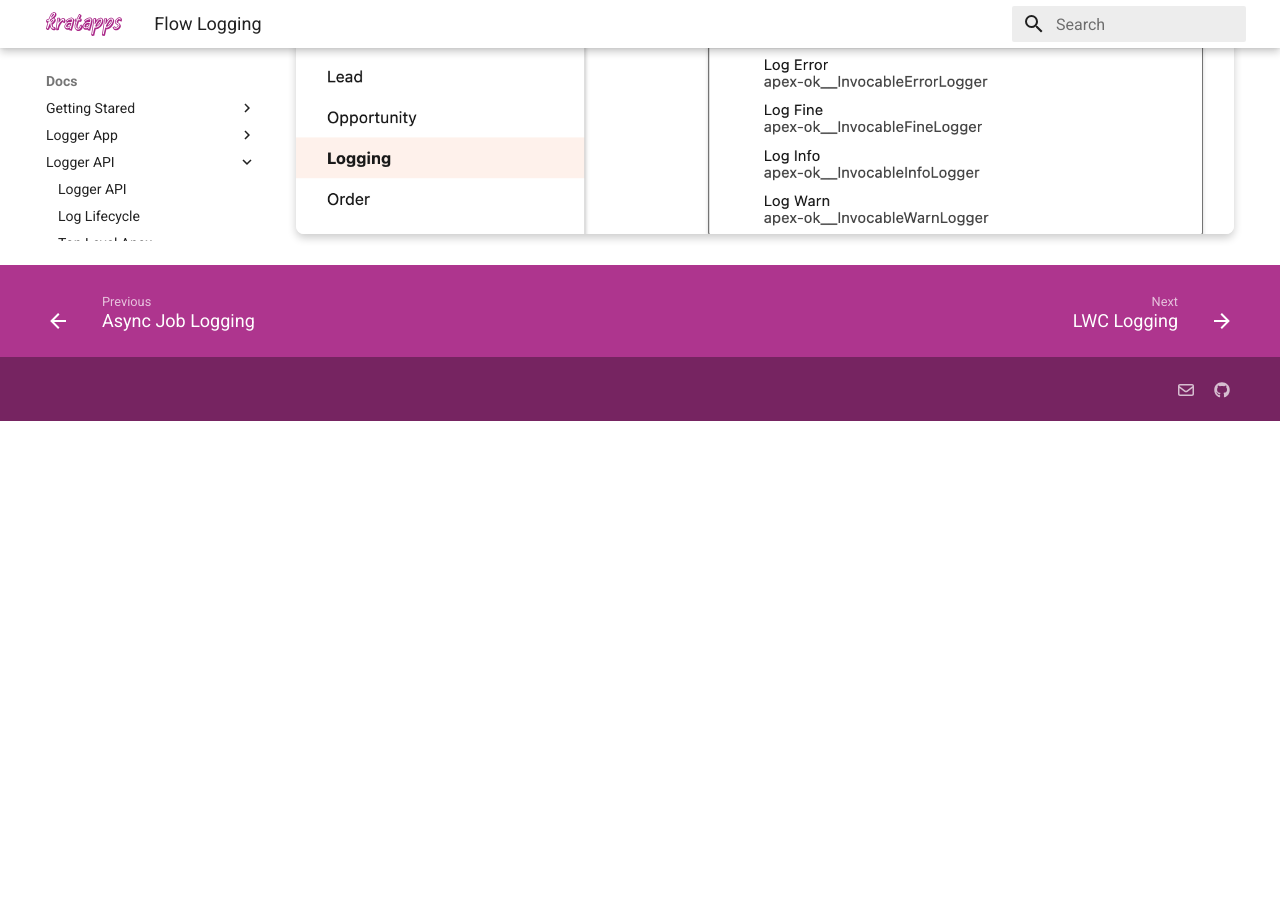
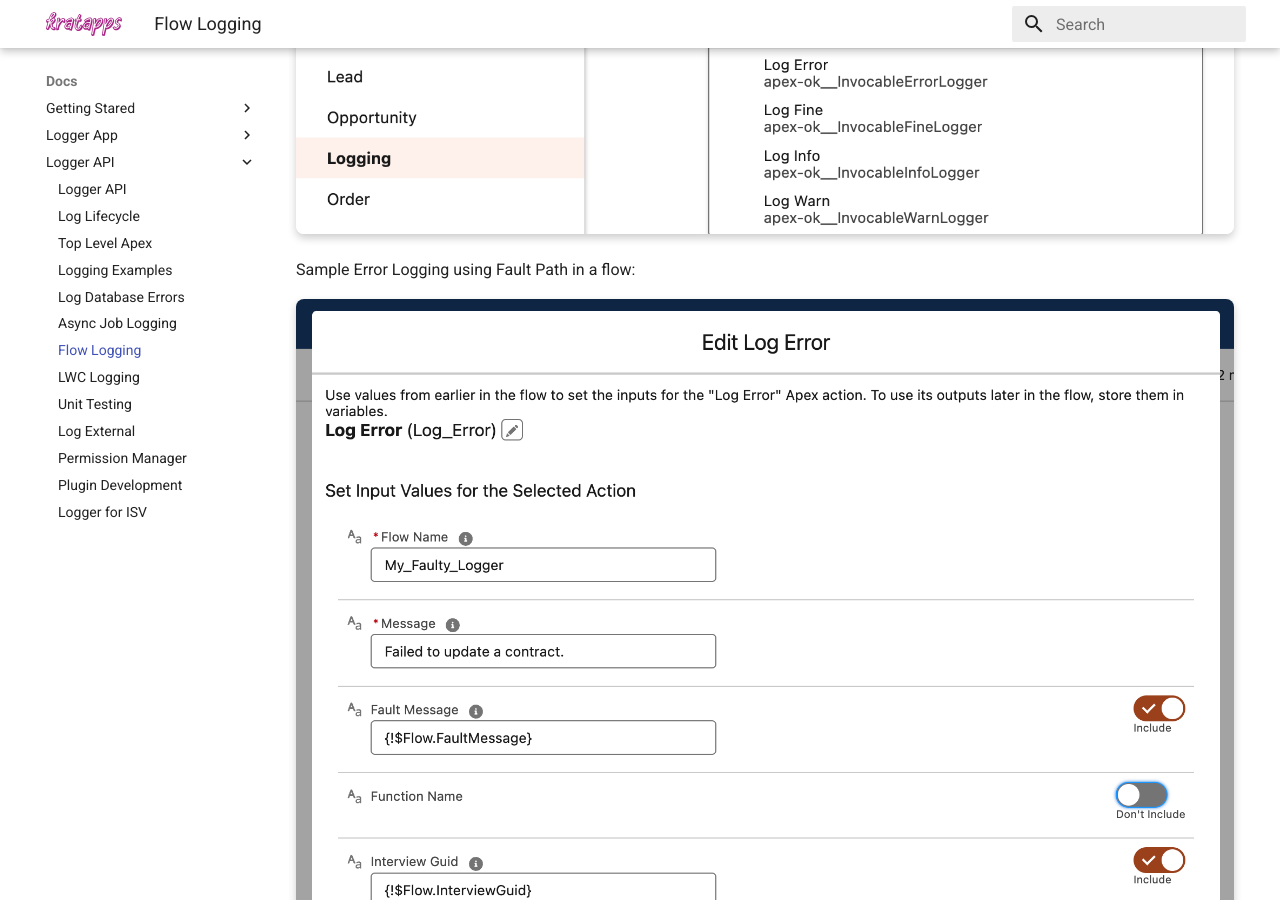
Before and after one commit to kratapps/one-logger-kratapps-com, an MkDocs documentation site: the page built from docs/docs/api/flow-logging.md, in a window 1280 px wide and 900 px high, scrolled down 764 px. Built offline with MkDocs 1.6.1 and Material for MkDocs 9.7.7, drawn with Linux system fonts in a browser that asks for light colours; before the commit the page ends 1185 px from its top, so only the background shows below that.

Commit message:
Add example screenshot to flow-logging.md

```diff
--- a/docs/docs/api/flow-logging.md
+++ b/docs/docs/api/flow-logging.md
@@ -17,3 +17,7 @@
 > Log record.
 
 ![Flow Logger](../../images/invocable-logger.png "Flow Logger")
+
+Sample Error Logging using Fault Path in a flow:
+
+![Flow Fault Path Logging](../../images/flow-fault-path-logging.png "Flow Fault Path Logging")
```
Also changed, not shown: docs/images/flow-fault-path-logging.png (added).
